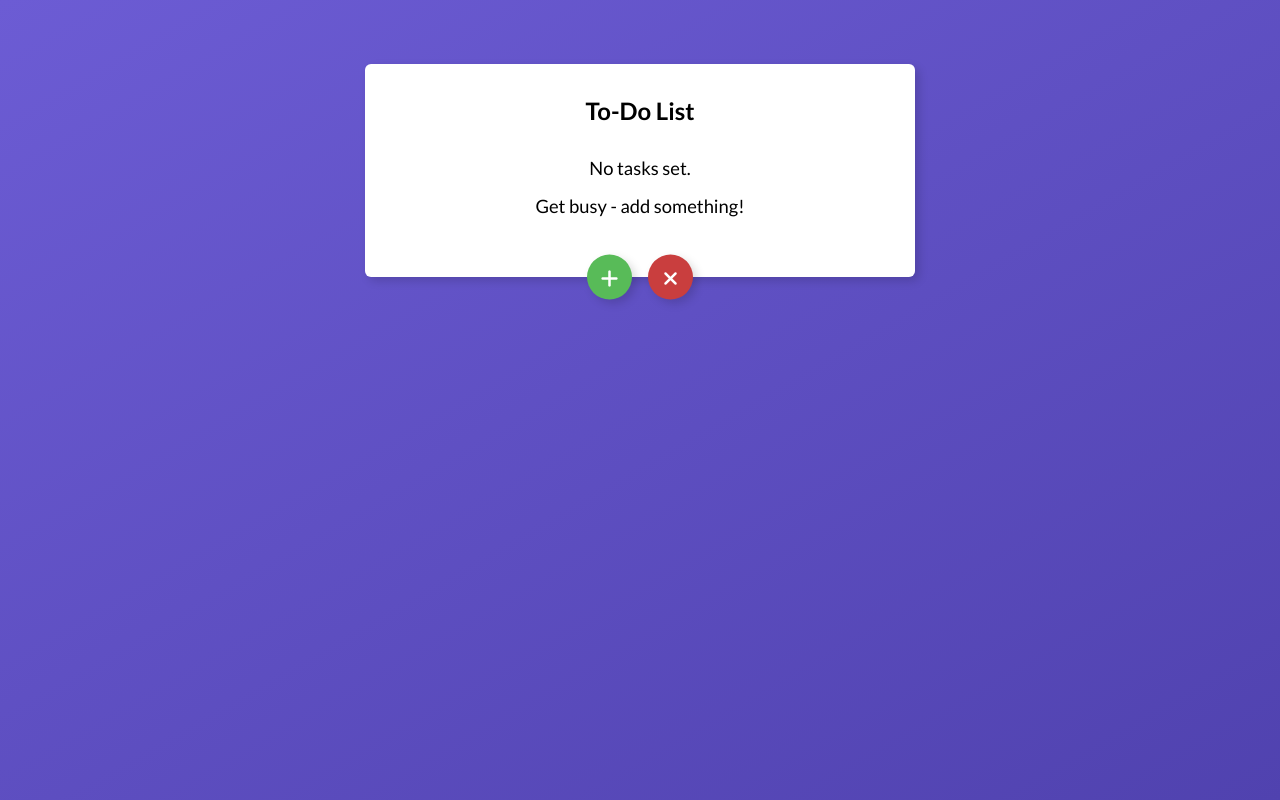
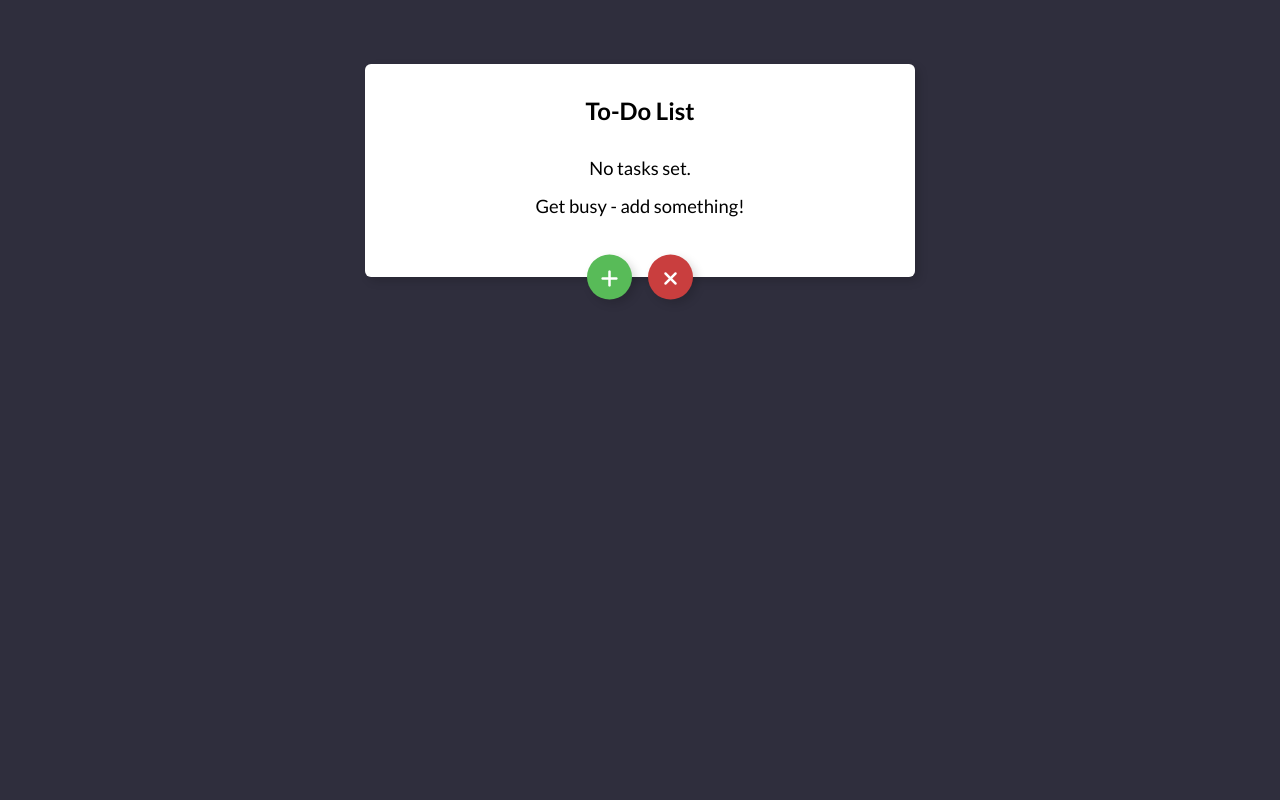
Before and after one commit to connorbiddle/react-to-do-list, a React (Create React App) app: page / in a window 1280 px wide. Built offline with nearby package versions, Linux system fonts and the light colour scheme.

Commit message:
Colour changes.

```diff
--- a/src/App.css
+++ b/src/App.css
@@ -1,7 +1,6 @@
 .App {
   min-height: 100vh;
-  background: #413688;
-  background: linear-gradient(150deg, #6c5cd4, #5042af);
+  background: #2f2e3d;
   display: flex;
   align-items: flex-start;
   justify-content: center;
```
Also changed, not shown: 1 other file (tests, documents, lock files or other folders).
